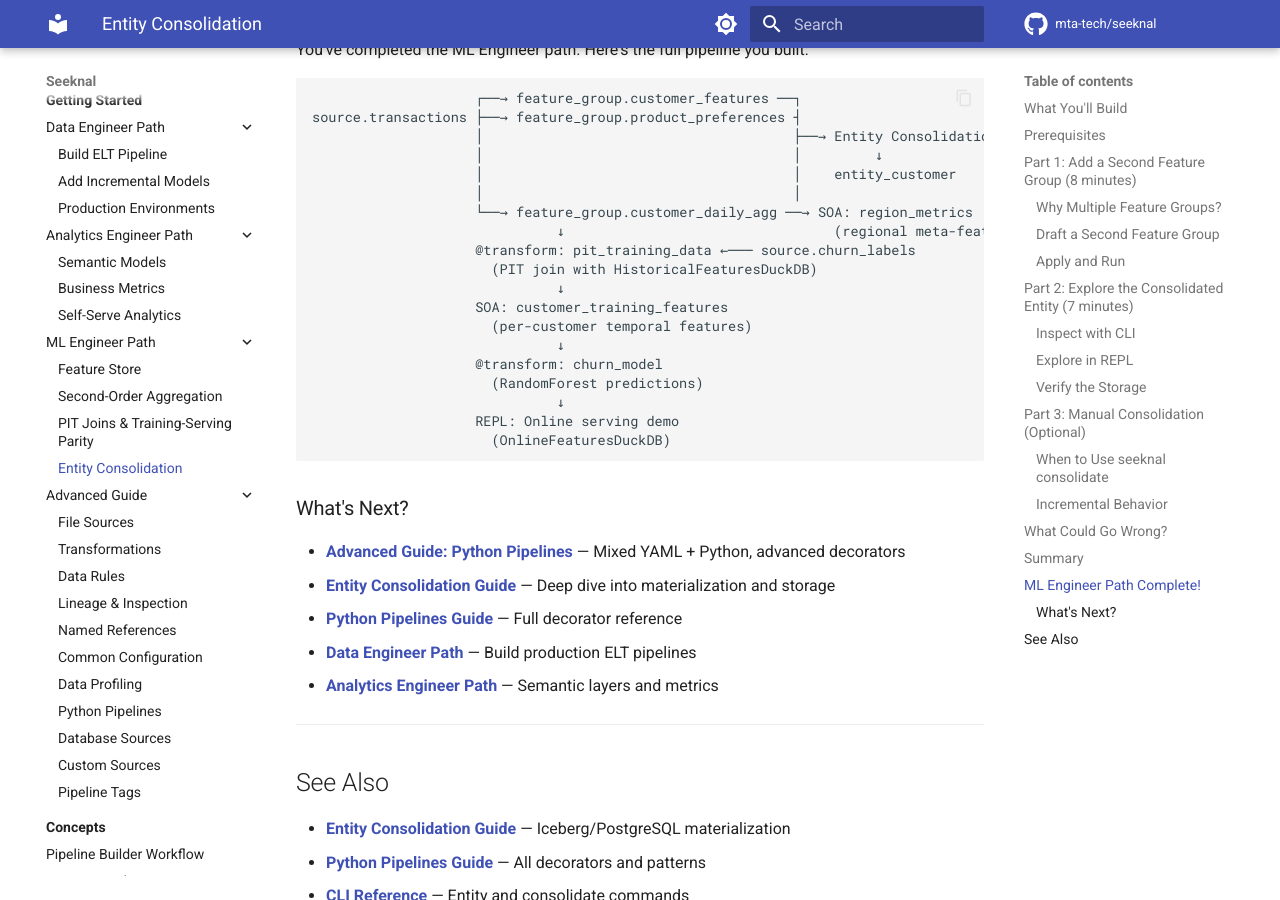
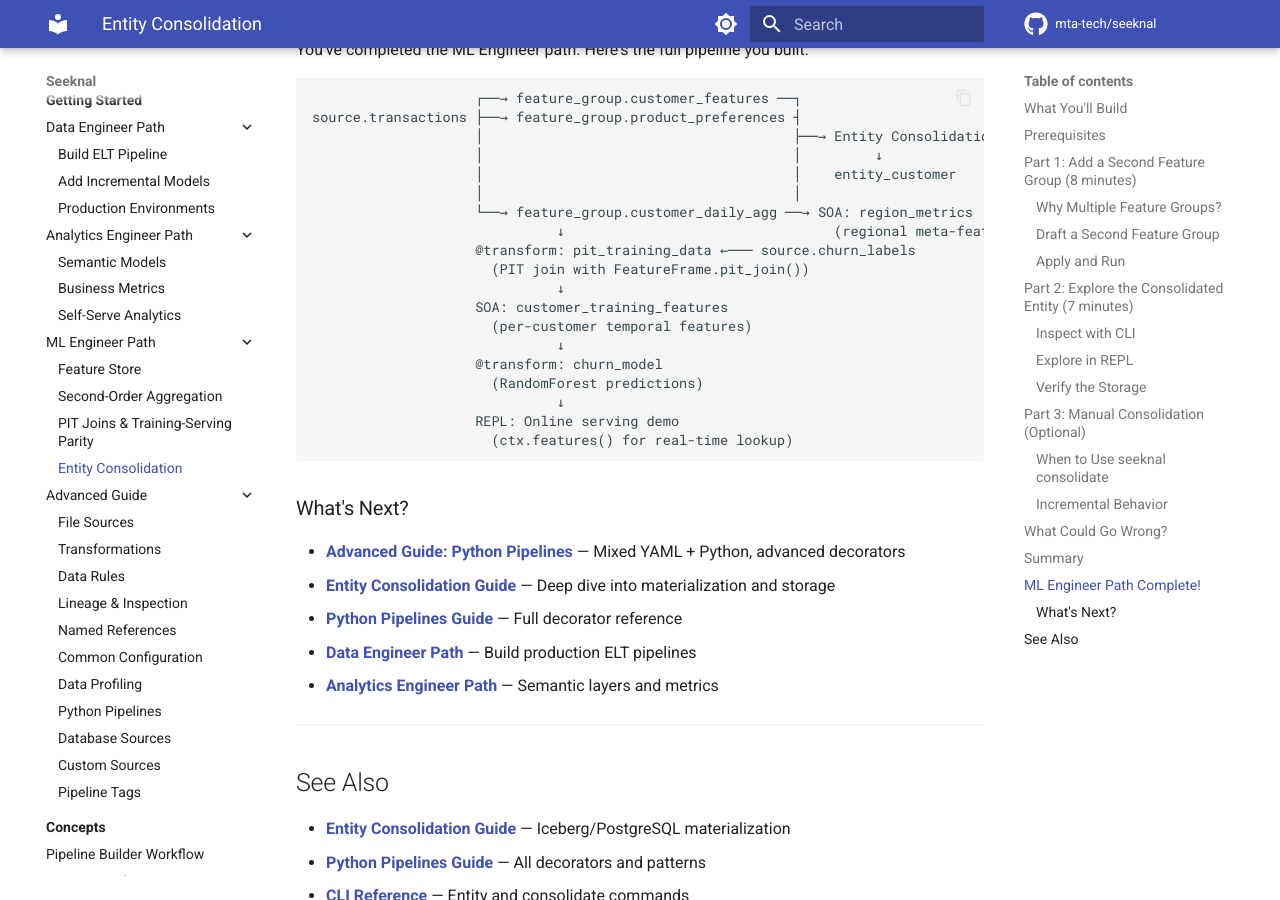
Before and after one commit to mta-tech/seeknal, an MkDocs documentation site: the page built from docs/getting-started/ml-engineer-path/4-entity-consolidation.md, in a window 1280 px wide and 900 px high, scrolled down 6405 px. Built offline with MkDocs 1.6.1 and Material for MkDocs 9.7.7, drawn with Linux system fonts in a browser that asks for light colours; comment, search, counter and statistics services are not loaded.

Commit message:
docs: update Chapter 4 to reference FeatureFrame API
Update the ML Engineer Path summary diagram to use FeatureFrame.pit_join()
and ctx.features() instead of the old HistoricalFeaturesDuckDB/OnlineFeaturesDuckDB APIs.

Co-Authored-By: Claude Opus 4.6 <noreply@anthropic.com>

````diff
--- a/docs/getting-started/ml-engineer-path/4-entity-consolidation.md
+++ b/docs/getting-started/ml-engineer-path/4-entity-consolidation.md
@@ -310,7 +310,7 @@ source.transactions ├──→ feature_group.product_preferences ┤
                     └──→ feature_group.customer_daily_agg ──→ SOA: region_metrics
                               ↓                                 (regional meta-features)
                     @transform: pit_training_data ←─── source.churn_labels
-                      (PIT join with HistoricalFeaturesDuckDB)
+                      (PIT join with FeatureFrame.pit_join())
                               ↓
                     SOA: customer_training_features
                       (per-customer temporal features)
@@ -319,7 +319,7 @@ source.transactions ├──→ feature_group.product_preferences ┤
                       (RandomForest predictions)
                               ↓
                     REPL: Online serving demo
-                      (OnlineFeaturesDuckDB)
+                      (ctx.features() for real-time lookup)
 ```
 
 ### What's Next?
````
